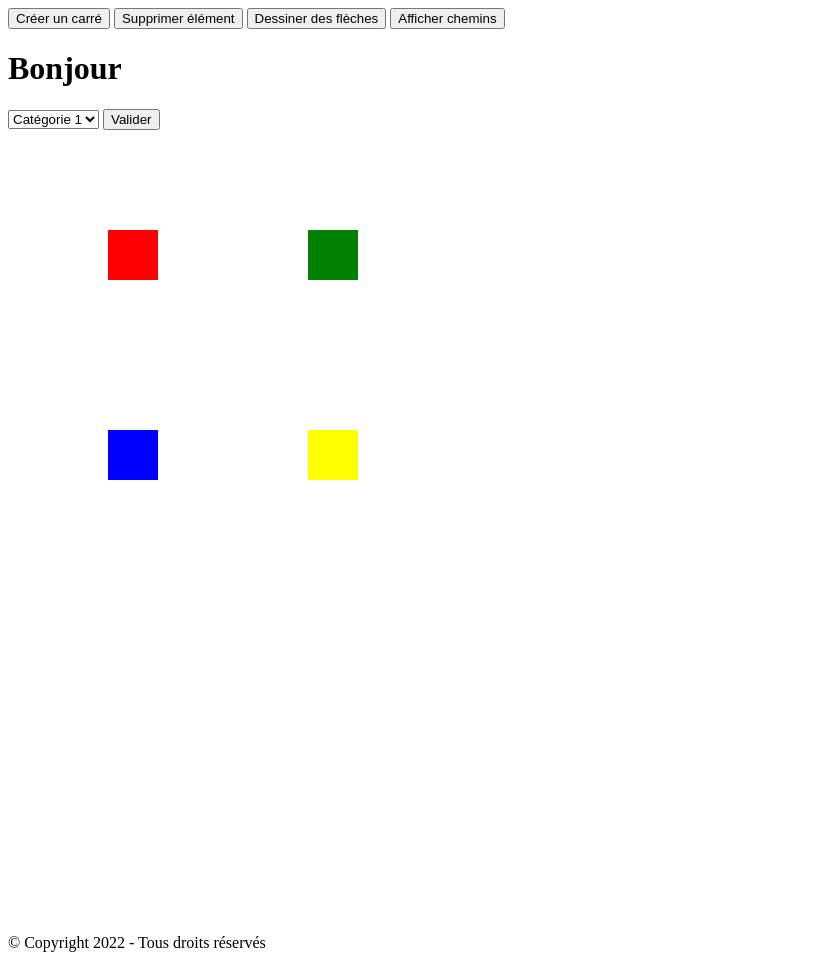
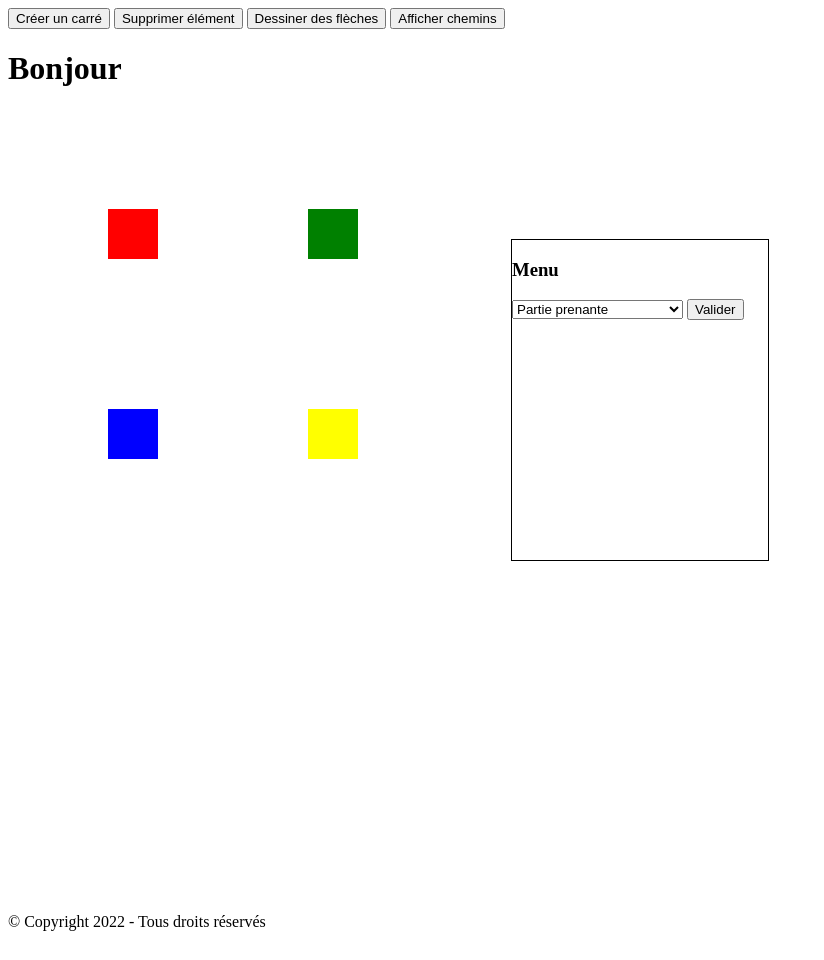
Before and after one commit to WoodyTheOriginal/SecYourDev-EBIOS-RM, a PHP site: page / in a window 1280 px wide. Shown: the whole page, without its empty margins (0-824 px from the left). After the commit the page ends 931 px from the top, so only its background shows below. Run offline with PHP 8.4, Linux system fonts and the light colour scheme.

Commit message:
premiere implementation ajax

```diff
--- a/css/style.css
+++ b/css/style.css
@@ -0,0 +1,32 @@
+/* display context menu on top of everything else and centered*/
+#contextMenu {
+    position: absolute;
+    display: block;
+    z-index: 1000;
+    top: 50%;
+    left: 50%;
+    transform: translate(-50%, -50%);
+    height: 40%;
+    width: 20%;
+    border: 1px solid #000;
+}
+
+#cat1 {
+    display: none;
+}
+
+#cat2 {
+    display: none;
+}
+
+#cat3 {
+    display: none;
+}
+
+table,th,td {
+    border : 1px solid black;
+    border-collapse: collapse;
+  }
+  th,td {
+    padding: 5px;
+  }
--- a/index.php
+++ b/index.php
@@ -4,7 +4,7 @@
     <meta charset="utf-8">
     <meta name="viewport" content="width=device-width, initial-scale=1.0">
     <title>Diagramme</title>
-    <link href="css/style.css" rel="stylesheet">
+    <link href="css/style.css" rel="stylesheet" type="text/css">
     <title>Diagramme</title>
 
     <?php //  include 'header.php' ; ?>
@@ -26,18 +26,35 @@
 
 <!-- TEST GRAPHIQUE -->
 
-
-    <div id='contextMenu'>
+    <div id="contextMenu">
+        <h3>Menu</h3>
         <select name="typeCarre" id="selectCarre">
-            <option value="cat1">Catégorie 1</option>
-            <option value="cat2">Catégorie 2</option>
-            <option value="cat3">Catégorie 3</option>
+            <option value="partie_prenantes" selected>Partie prenante</option>
+            <option value="evements_intermediaires">Evémenent intermédiaire</option>
+            <option value="evements_redoutes">Evénement redouté</option>
         </select>
         <button id="valider">Valider</button>
+
+        <div id="txtHint">
+
+        </div>
+
+        <div id="cat1">
+            <h4>Partie prenante</h4>
+            <select name="partie_prenantes" id="partie_prenante_id"></select>
+        </div>
+        <div id="cat2">
+            <h4>Evémenent intermédiaire</h4>
+            <select name="evenements_intermediaires" id="event_int_id"></select>
+        </div>
+        <div id="cat3">
+            <h4>Evénement redouté</h4>
+            <select name="eventenemts_redoutes" id="event_red_id"></select>
+        </div>
     </div>
 
     <canvas id="canvas">
-      <p>Add suitable fallback here.</p>
+
     </canvas>
 
 
--- a/js/main.js
+++ b/js/main.js
@@ -10,6 +10,43 @@ document.getElementById('dessin').onclick = dessinerFleche;
 document.getElementById('suppression').onclick = supprimerObjet;
 document.getElementById('valider').onclick = dessinerCarre;
 document.getElementById('findPath').onclick = renderPaths;
+/*document.getElementById('selectCarre').addEventListener('change', function() {
+    squareChoice = document.getElementById('selectCarre').value;
+    document.getElementById('cat1').style.display = 'none';
+    document.getElementById('cat2').style.display = 'none';
+    document.getElementById('cat3').style.display = 'none';
+    switch (squareChoice) {
+        case 'cat1':
+            document.getElementById('cat1').style.display = 'block';
+            break;
+        case 'cat2':
+            document.getElementById('cat2').style.display = 'block';
+            break;
+        case 'cat3':
+            document.getElementById('cat3').style.display = 'block';
+            break;
+    }
+});
+*/
+document.getElementById('selectCarre').addEventListener('change', (event) => showCategory(event.target.value));
+
+function showCategory(str) {
+    console.log('change : ' + str);
+    var xhttp;
+    if (str == "") {
+      document.getElementById("txtHint").innerHTML = "";
+      return;
+    }
+    xhttp = new XMLHttpRequest();
+    xhttp.onreadystatechange = function() {
+      if (this.readyState == 4 && this.status == 200) {
+      document.getElementById("txtHint").innerHTML = this.responseText;
+      }
+    };
+    xhttp.open("GET", "getcategory.php?category="+str, true);
+    xhttp.send();
+}
+
 var drawingTool = false;
 var drawingArrow = false;
 var removingTool = false;
```
Also changed, not shown: getcategory.php (added, +31 -0 lines).
